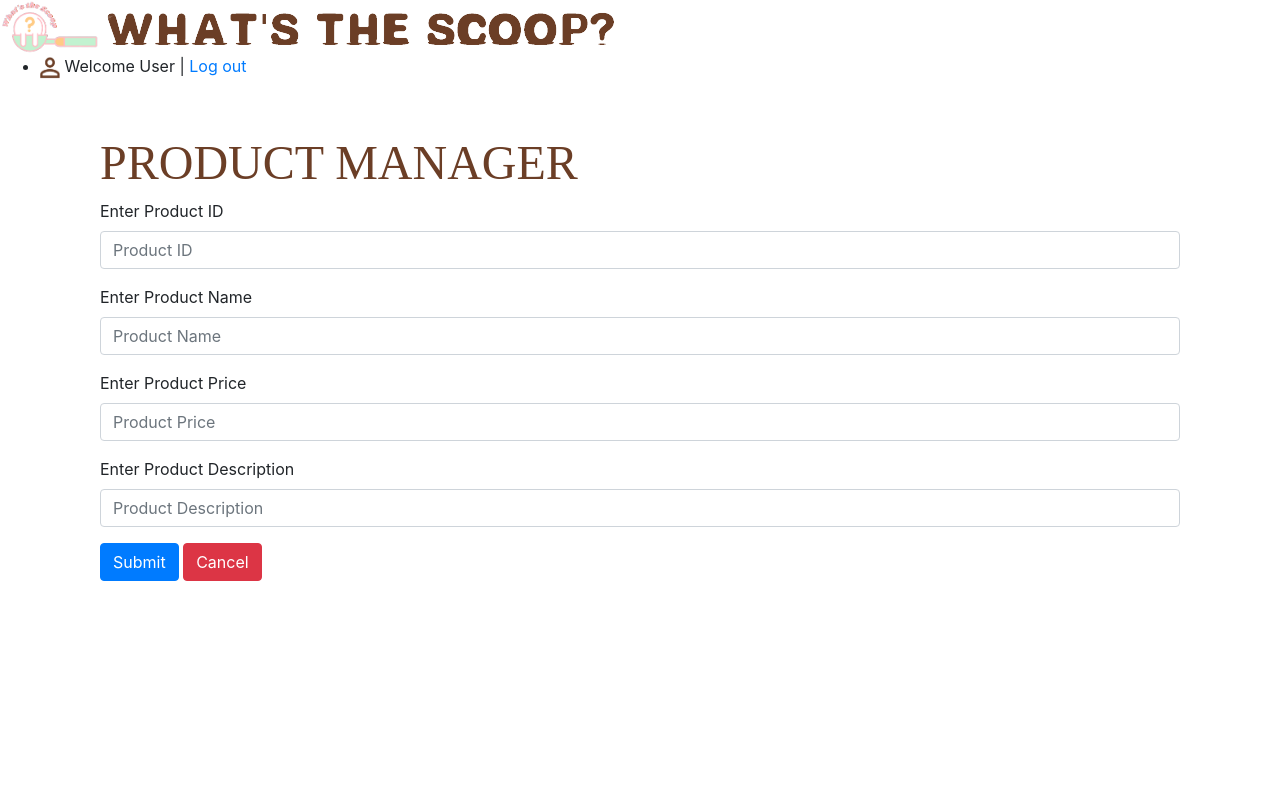
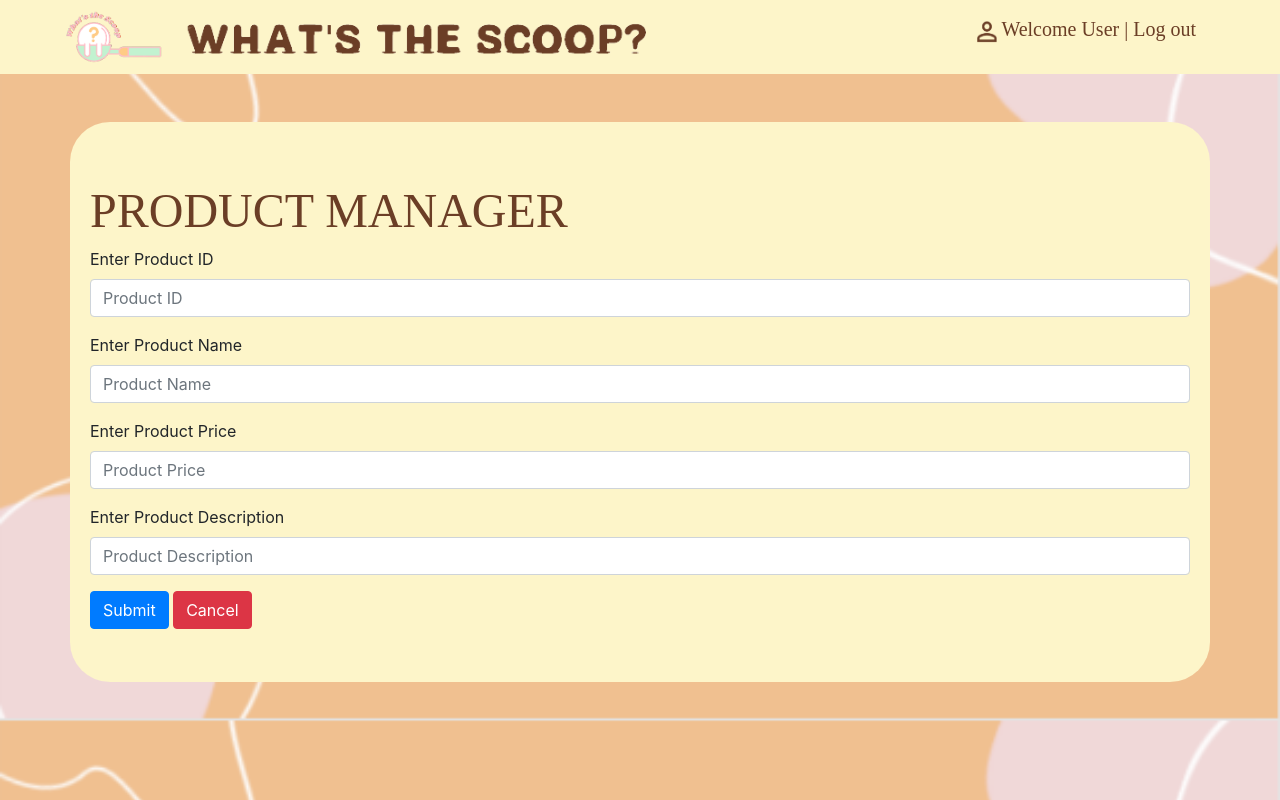
Before and after one commit to aUrelogs/wst_page, a PHP site: page /prodmanage.php in a window 1280 px wide. Run offline with PHP 8.4, Linux system fonts and the light colour scheme.

Commit message:
charot lng balik q lng

```diff
--- a/indexfiles/displayprod.php
+++ b/indexfiles/displayprod.php
@@ -30,7 +30,8 @@
     <div class = "bgcol container my-5">
     <div class="container">
         <button class="btn btn-primary my-4"><a href="prodmanage.php" class="text-light">
-        ADD PRODUCT</a></button> <button class="btn btn-danger my-4"><a href="main-admin.php" class="text-light">
+        ADD PRODUCT</a></button>
+        <button class="btn btn-danger my-4"><a href="main-admin.php" class="text-light">
         BACK TO MAIN</a></button>
         <table class="table table-dark"">
             <thead>
--- /dev/null
+++ b/indexfiles/justanothercss.css
@@ -0,0 +1,43 @@
+body {
+    background-image: url(images/bgimg.PNG);
+   background-size: 100%;
+}
+
+li, a{
+    font-family: "Century Gothic";
+    font-weight: 500;
+    font-size: 20px;
+    color: #6b3e26;
+    text-decoration: none;
+    cursor: pointer;
+}
+
+header{
+    display: flex;
+    justify-content: space-between;
+    align-items: center;
+    padding: 10px 5%;
+    background-color: #fdf5c9;
+
+}
+
+.logo{
+    cursor: pointer;
+    width: 40%;
+}
+
+.nav_links {
+    list-style: none;
+}
+.nav_links li {
+    display: inline-block;
+    padding: 0px 20px;
+    transition: all 0.3s ease 0s;
+}
+.bgcol{
+    background-color: #fdf5c9;
+    padding: 5px;
+    border-radius: 40px;
+    width: 90%;
+
+}
```
Also changed, not shown: indexfiles/design.css (added, +114 -0 lines), indexfiles/main-admin.php (+4 -4 lines), indexfiles/Stocks/design_stocks.css (line endings or trailing spaces), indexfiles/SummaryR/summaryreports.html (added).
